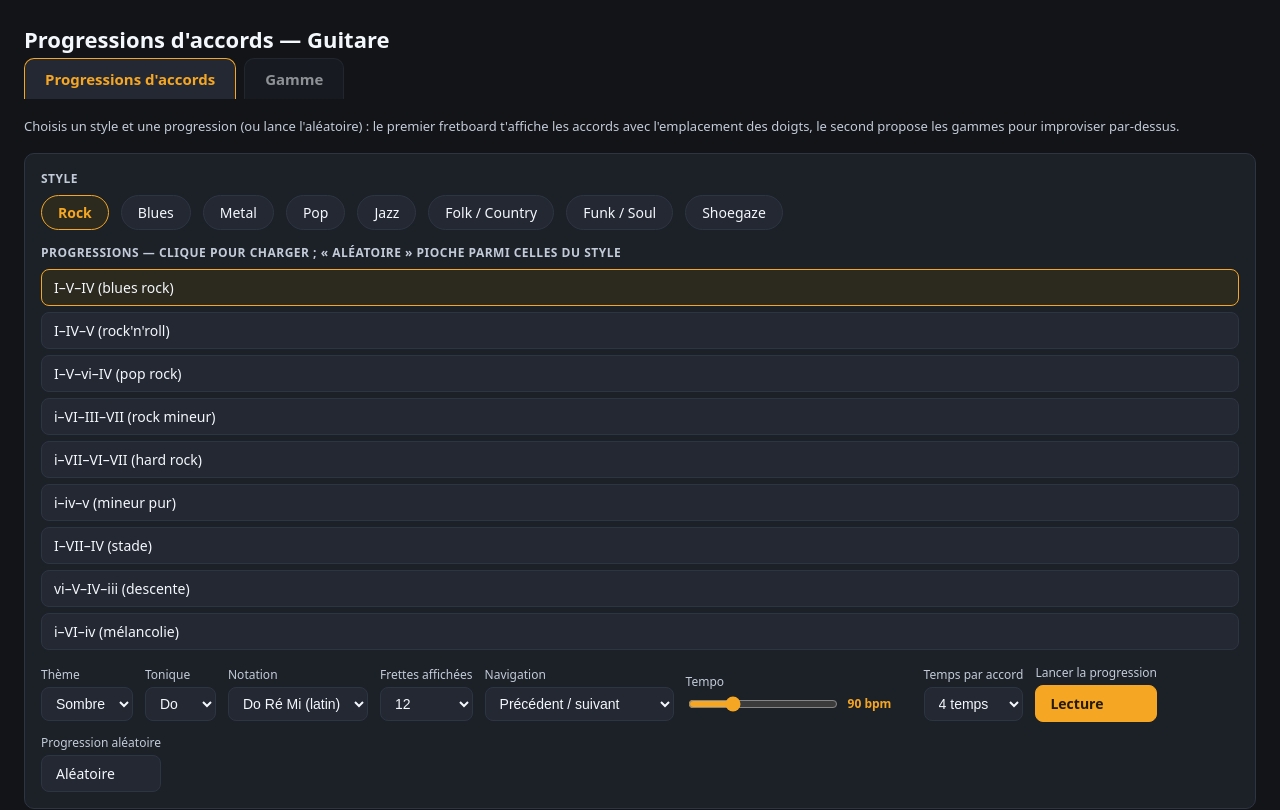
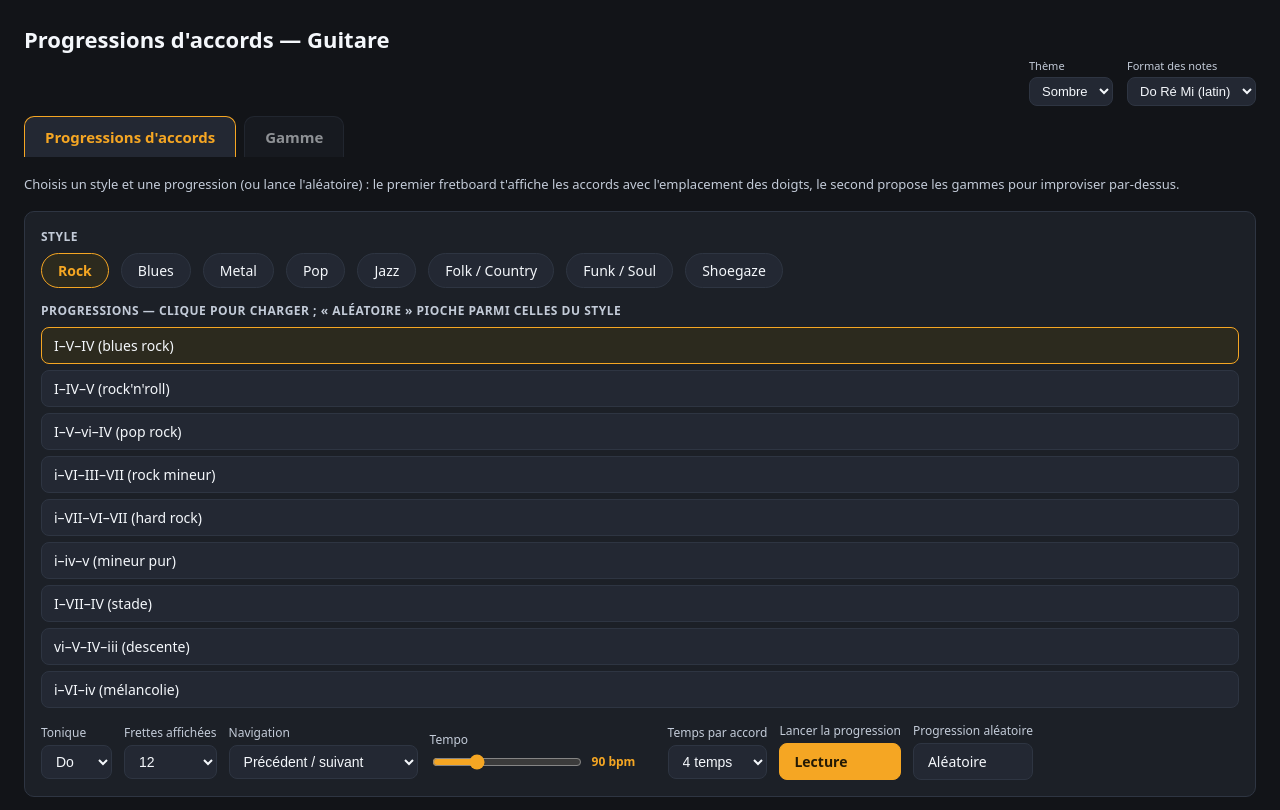
Before and after one commit to xvic300x-ship-it/guitare, a plain HTML site: page index.html in a window 1280 px wide. Shown: the top 810 px of the page. Drawn offline with Linux system fonts and the light colour scheme.

Commit message:
Réglages thème et format des notes remontés en haut de page, au-dessus des onglets
Co-authored-by: xvic300x-ship-it <xvic300x-ship-it@users.noreply.github.com>

```diff
--- a/index.html
+++ b/index.html
@@ -125,6 +125,9 @@
     .slabel{font-size:9px}
     .frow .fcell{height:30px}
   }
+  .topbar{display:flex;gap:14px;align-items:flex-end;justify-content:flex-end;margin:0 0 10px;flex-wrap:wrap}
+  .topbar label.ctl{font-size:11px}
+  .topbar select{padding:5px 8px;font-size:13px}
   .tabs{display:flex;gap:8px;margin:0 0 18px}
   .tab{background:var(--panel);border:1px solid var(--border);border-radius:10px 10px 0 0;padding:10px 20px;font-size:15px;font-weight:600;cursor:pointer;border-bottom:none;opacity:.55}
   .tab:hover{opacity:.85}
@@ -133,6 +136,16 @@
 </head>
 <body>
 <h1>Progressions d'accords — Guitare</h1>
+<div class="topbar">
+  <label class="ctl">Thème <select id="themeSel">
+    <option value="sombre">Sombre</option>
+    <option value="clair">Clair</option>
+  </select></label>
+  <label class="ctl">Format des notes <select id="namingSel">
+    <option value="latin">Do Ré Mi (latin)</option>
+    <option value="anglo">C D E (anglo)</option>
+  </select></label>
+</div>
 <div class="tabs">
   <button class="tab selected" id="tabProgs" type="button">Progressions d'accords</button>
   <button class="tab" id="tabGamme" type="button">Gamme</button>
@@ -147,15 +160,7 @@
     <h3>Progressions — clique pour charger ; « Aléatoire » pioche parmi celles du style</h3>
     <div class="progs" id="progList"></div>
     <div class="row" style="margin-top:14px">
-      <label class="ctl">Thème <select id="themeSel">
-        <option value="sombre">Sombre</option>
-        <option value="clair">Clair</option>
-      </select></label>
       <label class="ctl">Tonique <select id="rootSel"></select></label>
-      <label class="ctl">Notation <select id="namingSel">
-        <option value="latin">Do Ré Mi (latin)</option>
-        <option value="anglo">C D E (anglo)</option>
-      </select></label>
       <label class="ctl">Frettes affichées <select id="fretSel">
         <option value="12">12</option>
         <option value="15">15</option>
```
